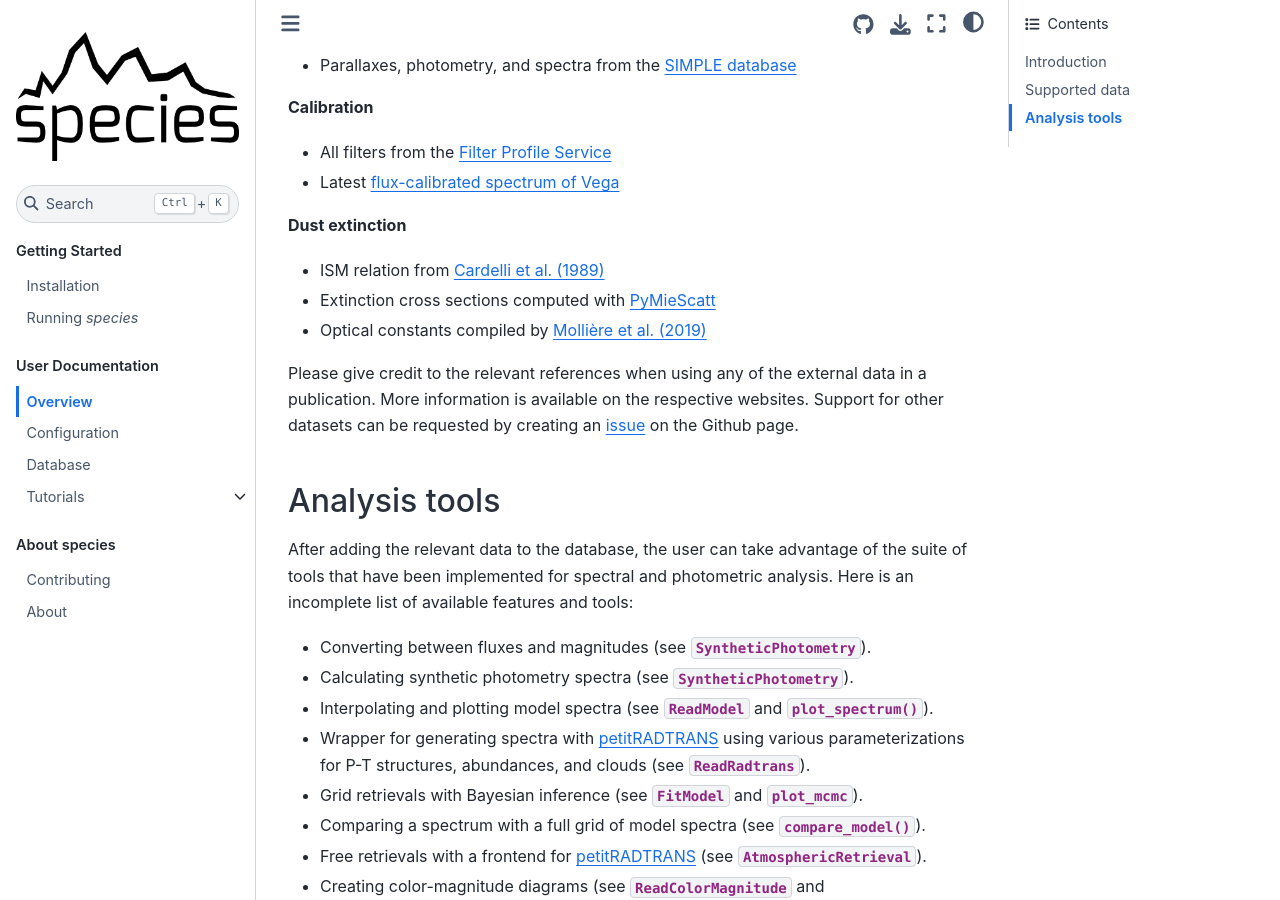
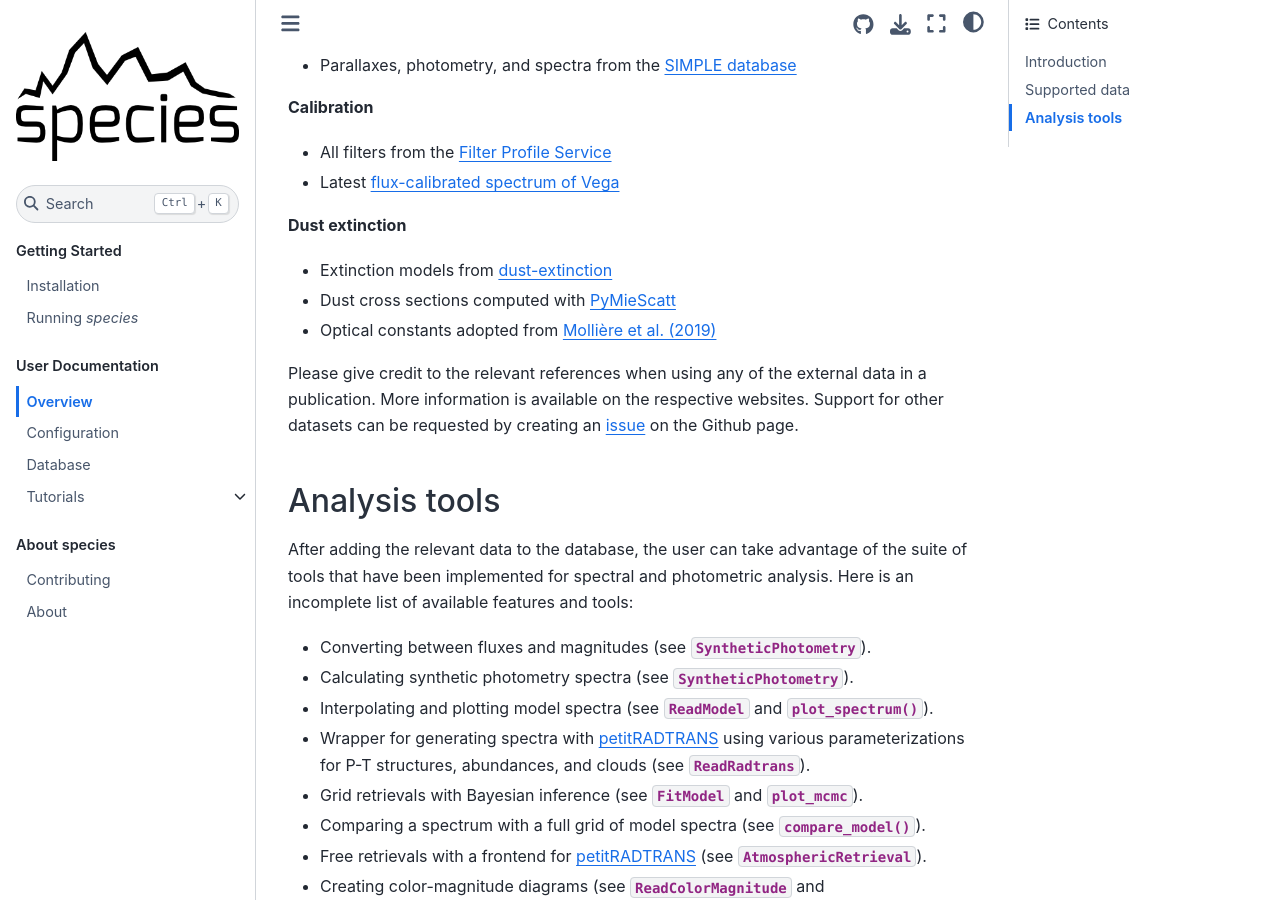
Before and after one commit to tomasstolker/species, a Sphinx documentation site: the page built from docs/overview.rst, in a window 1280 px wide and 900 px high, scrolled down 2445 px. Built offline with Sphinx 7.4.7 and the Sphinx Book theme 1.1.4, drawn with Linux system fonts in a browser that asks for light colours; pages that are not in the unit, such as notebooks, are missing from menus.

```diff
--- a/docs/overview.rst
+++ b/docs/overview.rst
@@ -90,9 +90,9 @@
 
 **Dust extinction**
 
-- ISM relation from `Cardelli et al. (1989) <https://ui.adsabs.harvard.edu/abs/1989ApJ...345..245C/abstract>`_
-- Extinction cross sections computed with `PyMieScatt <https://pymiescatt.readthedocs.io>`_
-- Optical constants compiled by `Mollière et al. (2019) <https://ui.adsabs.harvard.edu/abs/2019A%26A...627A..67M/abstract>`_
+- Extinction models from `dust-extinction <https://dust-extinction.readthedocs.io/en/latest/dust_extinction/choose_model.html>`_
+- Dust cross sections computed with `PyMieScatt <https://pymiescatt.readthedocs.io>`_
+- Optical constants adopted from `Mollière et al. (2019) <https://ui.adsabs.harvard.edu/abs/2019A%26A...627A..67M/abstract>`_
 
 Please give credit to the relevant references when using any of the external data in a publication. More information is available on the respective websites. Support for other datasets can be requested by creating an `issue <https://github.com/tomasstolker/species/issues>`_ on the Github page.
 
```
Also changed, not shown: docs/tutorials/synthetic_photometry.ipynb, 2 other files.
